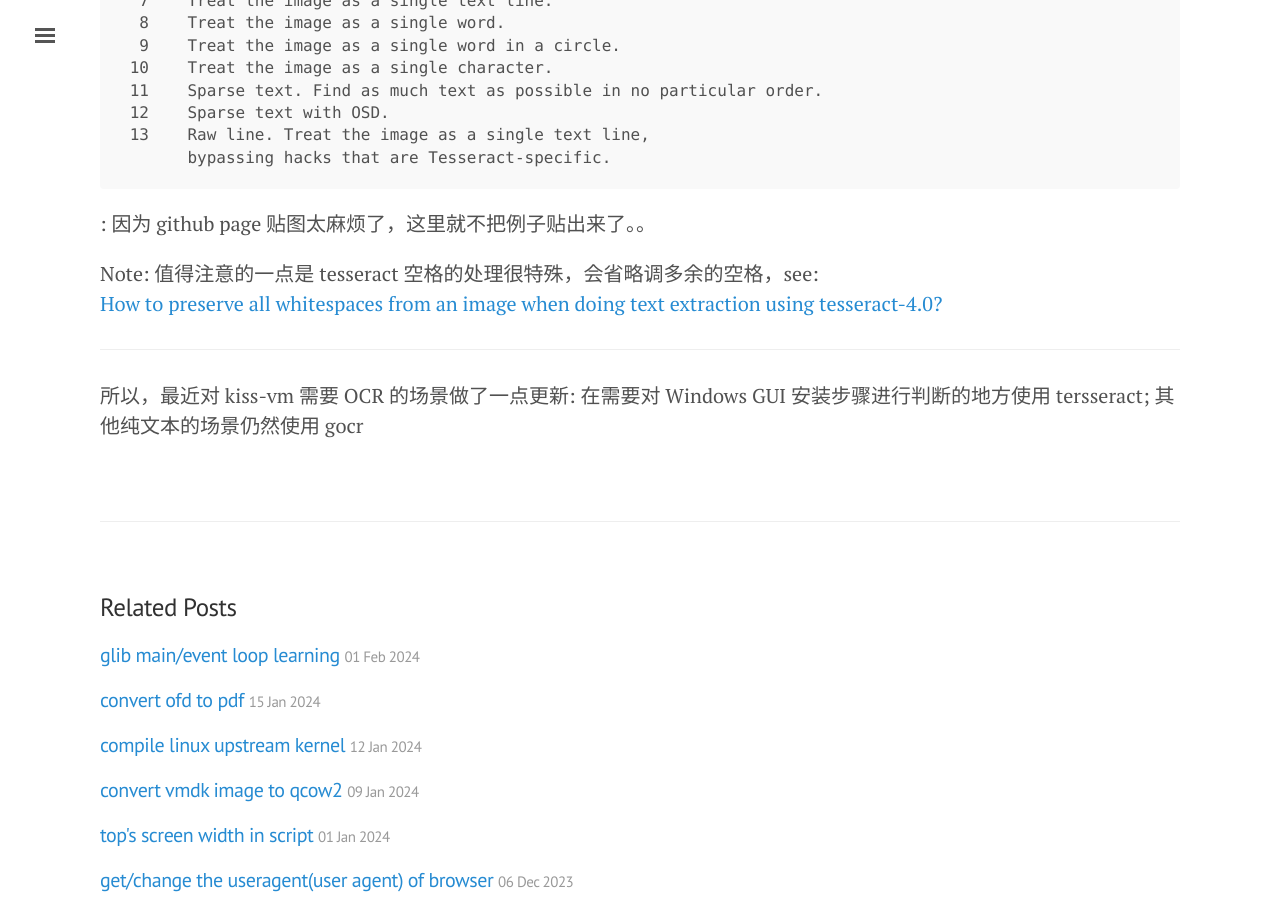
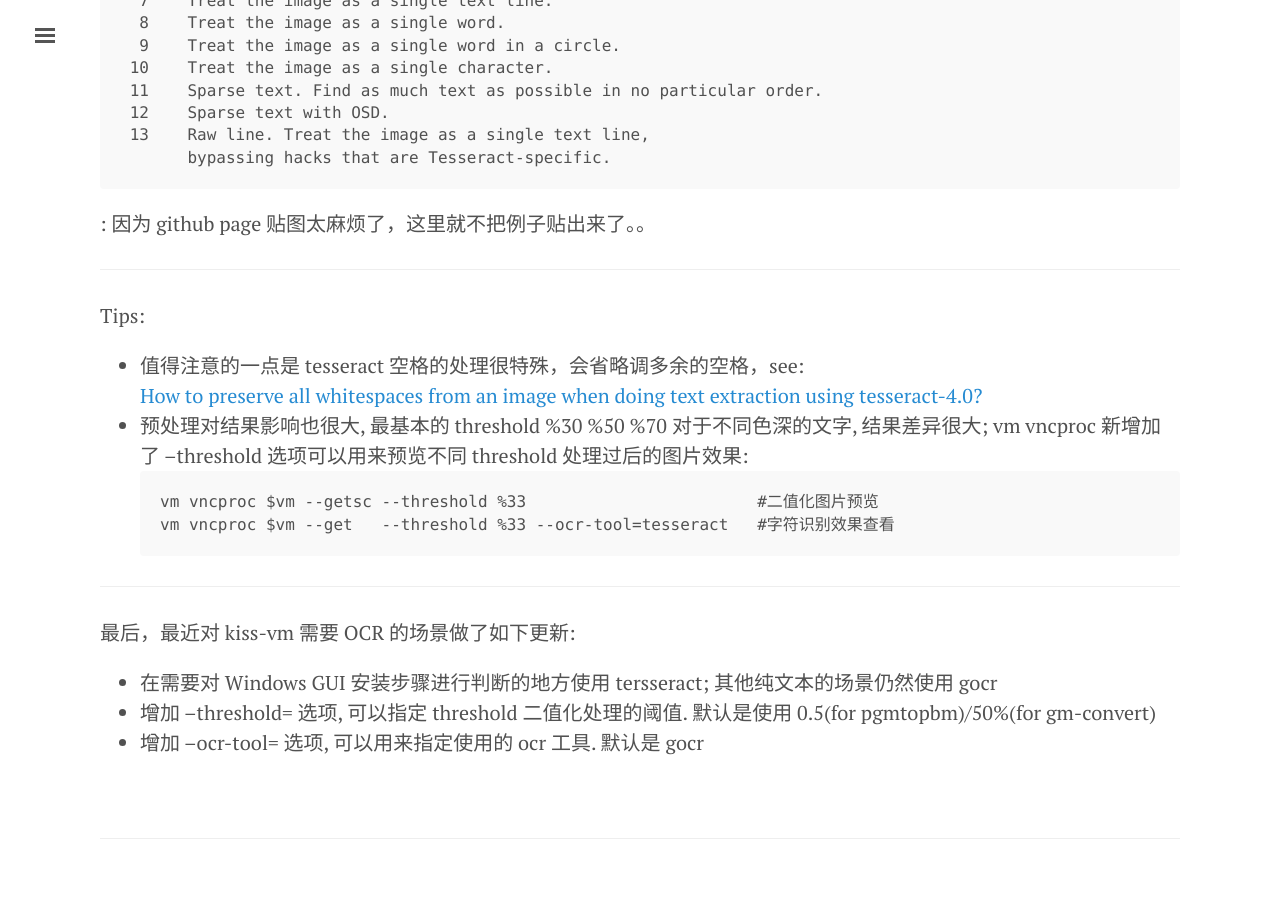
Before and after one commit to tcler/tcler.github.io, a Jekyll site: the page built from _posts/2024-02-08-gocr-vs-tesseract-ocr.md, in a window 1280 px wide and 900 px high, scrolled down 820 px. Built offline with Jekyll 4.4.1, drawn with Linux system fonts in a browser that asks for light colours.

Commit message:
Update 2024-02-08-gocr-vs-tesseract-ocr.md

````diff
--- a/_posts/2024-02-08-gocr-vs-tesseract-ocr.md
+++ b/_posts/2024-02-08-gocr-vs-tesseract-ocr.md
@@ -33,8 +33,18 @@ Page segmentation modes:
 
 : 因为 github page 贴图太麻烦了，这里就不把例子贴出来了。。
 
-Note: 值得注意的一点是 tesseract 空格的处理很特殊，会省略调多余的空格，see:
-      [How to preserve all whitespaces from an image when doing text extraction using tesseract-4.0?](https://stackoverflow.com/questions/61250577/how-to-preserve-all-whitespaces-from-an-image-when-doing-text-extraction-using-t)
+---
+Tips:
+- 值得注意的一点是 tesseract 空格的处理很特殊，会省略调多余的空格，see:
+    [How to preserve all whitespaces from an image when doing text extraction using tesseract-4.0?](https://stackoverflow.com/questions/61250577/how-to-preserve-all-whitespaces-from-an-image-when-doing-text-extraction-using-t)
+- 预处理对结果影响也很大, 最基本的 threshold %30 %50 %70 对于不同色深的文字, 结果差异很大; vm vncproc 新增加了 --threshold 选项可以用来预览不同 threshold 处理过后的图片效果:
+  ```
+  vm vncproc $vm --getsc --threshold %33                        #二值化图片预览
+  vm vncproc $vm --get   --threshold %33 --ocr-tool=tesseract   #字符识别效果查看
+  ```
 
 ---
-所以，最近对 kiss-vm 需要 OCR 的场景做了一点更新: 在需要对 Windows GUI 安装步骤进行判断的地方使用 tersseract; 其他纯文本的场景仍然使用 gocr
+最后，最近对 kiss-vm 需要 OCR 的场景做了如下更新:
+- 在需要对 Windows GUI 安装步骤进行判断的地方使用 tersseract; 其他纯文本的场景仍然使用 gocr
+- 增加 --threshold= 选项, 可以指定 threshold 二值化处理的阈值. 默认是使用 0.5(for pgmtopbm)/50%(for gm-convert)
+- 增加 --ocr-tool= 选项, 可以用来指定使用的 ocr 工具. 默认是 gocr
````
